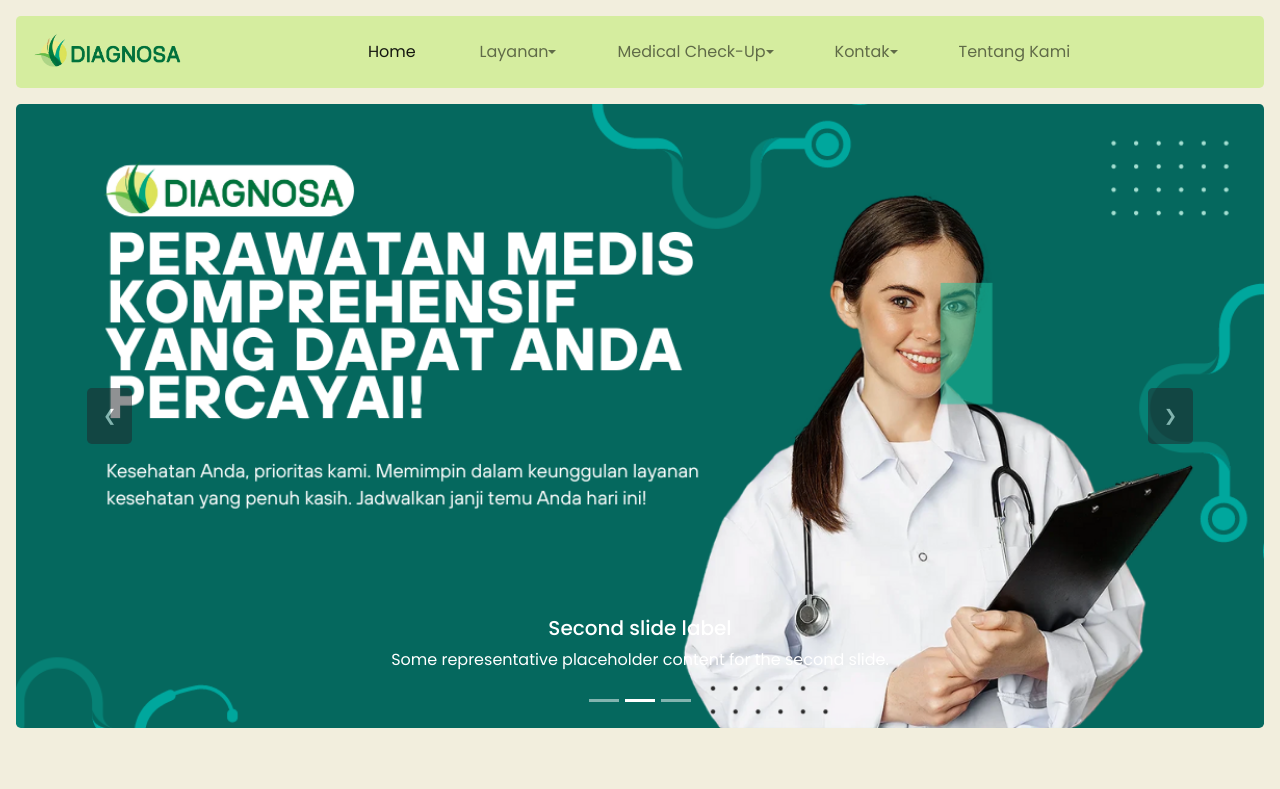
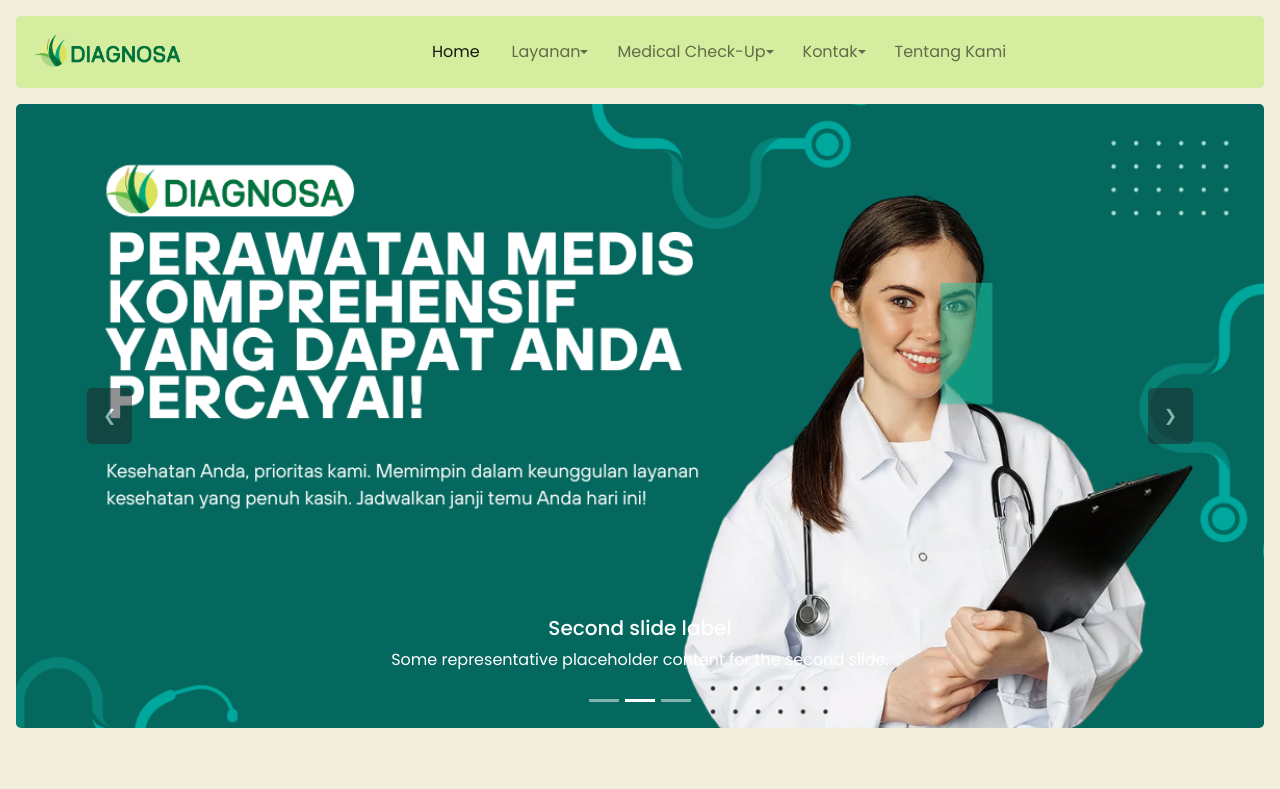
Before and after one commit to 9riffegndi/KlinikUtamaDiagnosa, a plain HTML site: page index.html in a window 1280 px wide. Shown: the top 789 px of the page. Drawn offline with nearby package versions, Linux system fonts and the light colour scheme.

Commit message:
add:: Update all

```diff
--- a/index.html
+++ b/index.html
@@ -46,7 +46,7 @@
         <span class="navbar-toggler-icon"></span>
         </button>
         <div class="collapse navbar-collapse" id="navbarNavDropdown">
-          <ul class="navbar-nav m-auto gap-5">
+          <ul class="navbar-nav m-auto gap-3">
             <li class="nav-item">
               <a class="nav-link active d-flex" aria-current="page" href="#">Home</a>
             </li>
```
